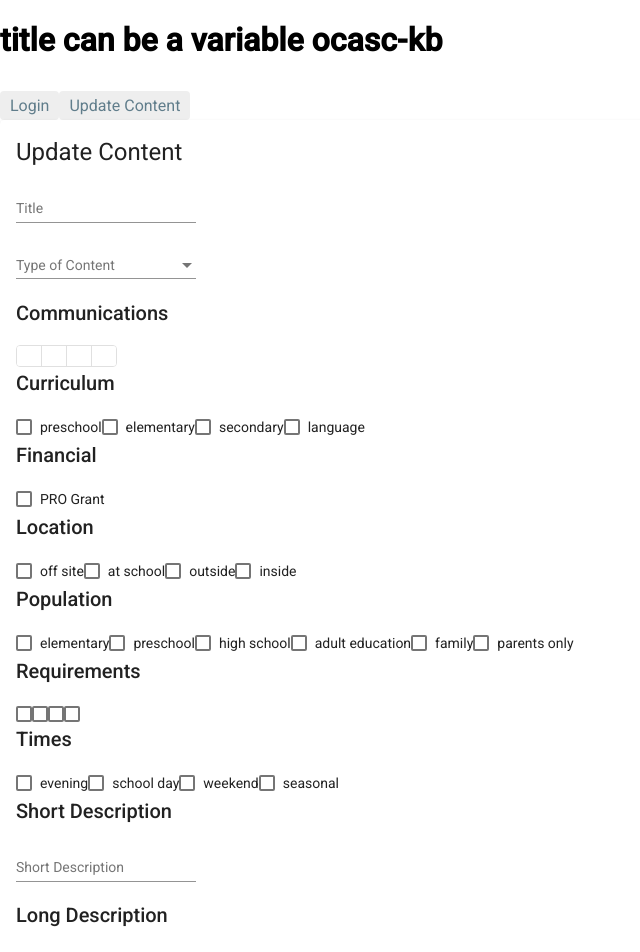
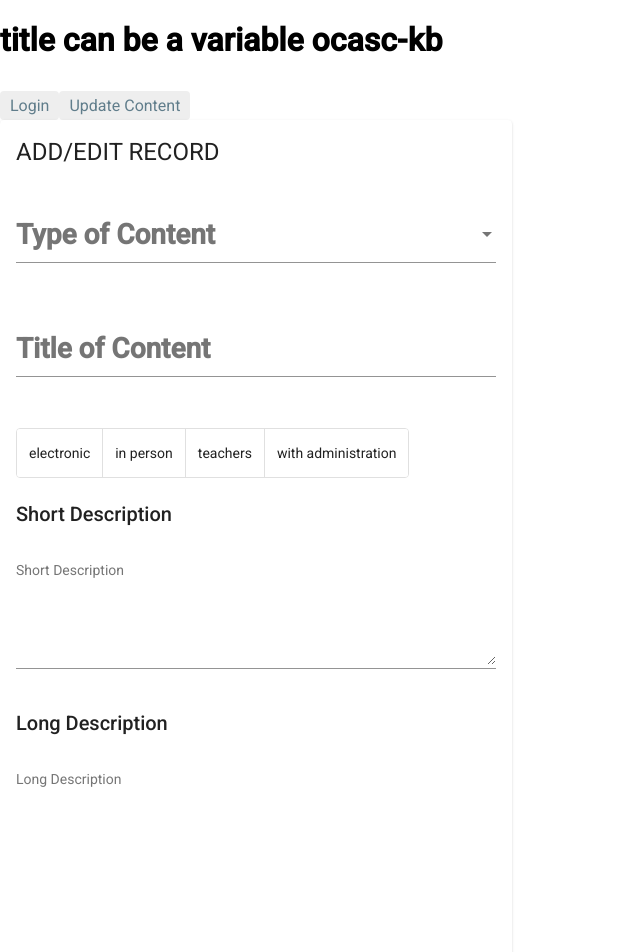
Before and after one commit to rjriel/ocasc-kb-frontend, an Angular app: page /updatecontent in a window 1280 px wide. Shown: the top 952 px of the page, without its empty margins (0-640 px from the left). Built offline with nearby package versions, Linux system fonts and the light colour scheme.

Commit message:
basic add/edit form layed out

```diff
--- a/src/app/updatecontent/updatecontent.component.css
+++ b/src/app/updatecontent/updatecontent.component.css
@@ -0,0 +1,19 @@
+.mat-card {
+    max-width: 480px;
+}
+.formtitle > * {
+  font-size: 200%;
+  font-weight: bold;
+}
+.smalltextarea {
+  height: 100px;
+}
+.largetextarea {
+  height: 300px;
+  }
+textarea {
+    width: 100%;
+}
+mat-form-field {
+    width: 100%;
+}
--- a/src/app/updatecontent/updatecontent.component.html
+++ b/src/app/updatecontent/updatecontent.component.html
@@ -1,13 +1,8 @@
 <mat-card>
     <section class="mat-typography">
-        <h1>Update Content</h1>
+        <h1>ADD/EDIT RECORD</h1>
         <form>
-            <section>
-                <mat-form-field>
-                    <input matInput type="text" placeholder="Title">
-                </mat-form-field>
-            </section>
-            <section>
+            <section class="formtitle">
                 <mat-form-field>
                     <mat-select placeholder="Type of Content">
                         <mat-option *ngFor="let type of types" [value]="type.value">
@@ -16,60 +11,31 @@
                     </mat-select>
                 </mat-form-field>
             </section>
+            <section class="formtitle">
+                <mat-form-field>
+                    <input matInput type="text" placeholder="Title of Content">
+                </mat-form-field>
+            </section>
             <section>
-                <h2>Communications</h2>
+                <h2></h2>
                 <mat-button-toggle-group multiple>
-                    <mat-button-toggle *ngFor="let comm of communications" [value]="comm.value">
-                        {{comm.viewValue}}
+                    <mat-button-toggle *ngFor="let comm of communications" [value]="comm">
+                        {{comm}}
                     </mat-button-toggle>
                 </mat-button-toggle-group>
             </section>
-            <section>
-                <h2>Curriculum</h2>
-                <mat-checkbox *ngFor="let curr of curriculum" [value]="curr.value">
-                    {{curr.viewValue}}
-                </mat-checkbox>
-            </section>
-            <section>
-                <h2>Financial</h2>
-                <mat-checkbox *ngFor="let fin of financial" [value]="fin.value">
-                    {{fin.viewValue}}
-                </mat-checkbox>
-            </section>
-            <section>
-                <h2>Location</h2>
-                <mat-checkbox *ngFor="let loc of location" [value]="loc.value">
-                    {{loc.viewValue}}
-                </mat-checkbox>
-            </section>
-            <section>
-                <h2>Population</h2>
-                <mat-checkbox *ngFor="let pop of population" [value]="pop.value">
-                    {{pop.viewValue}}
-                </mat-checkbox>
-            </section>
-            <section>
-                <h2>Requirements</h2>
-                <mat-checkbox *ngFor="let req of communications" [value]="req.value">
-                    {{req.viewValue}}
-                </mat-checkbox>
-            </section>
-            <section>
-                <h2>Times</h2>
-                <mat-checkbox *ngFor="let tim of times" [value]="tim.value">
-                    {{tim.viewValue}}
-                </mat-checkbox>
-            </section>
+            <br/>
             <section>
                 <h2>Short Description</h2>
                 <mat-form-field>
-                    <input matInput type="text" placeholder="Short Description">
+                    <textarea matInput class="smalltextarea" placeholder="Short Description"></textarea>
                 </mat-form-field>
             </section>
+            <br/>
             <section>
                 <h2>Long Description</h2>
                 <mat-form-field>
-                    <input matInput type="text" placeholder="Long Description">
+                    <textarea matInput class="largetextarea" placeholder="Long Description"></textarea>
                 </mat-form-field>
             </section>
             <section>
@@ -80,6 +46,22 @@
                 <mat-form-field>
                     <input matInput type="text" placeholder="Title">
                 </mat-form-field>
+                <br />
+                <mat-form-field>
+                    <mat-select placeholder="School">
+                        <mat-option *ngFor="let school of schools" [value]="school.value">
+                            {{school.viewValue}}
+                        </mat-option>
+                    </mat-select>
+                </mat-form-field>
+                <br />
+                <mat-form-field>
+                    <input matInput type="text" placeholder="Today's Date (autofill)">
+                </mat-form-field>
+                <br />
+                <mat-form-field>
+                    <input matInput type="text" placeholder="Date Modified (autofill)">
+                </mat-form-field>
             </section>
 
         </form>
--- a/src/app/updatecontent/updatecontent.component.ts
+++ b/src/app/updatecontent/updatecontent.component.ts
@@ -19,11 +19,9 @@ export class UpdatecontentComponent implements OnInit {
     'teachers',
     'with administration',
   ];
-  curriculum = [
-      {value: 'curr-0',  viewValue: 'preschool'},
-      {value: 'curr-1',  viewValue: 'elementary'},
-      {value: 'curr-2',  viewValue: 'secondary'},
-      {value: 'curr-3',  viewValue: 'language'},
+  schools = [
+      {value: 'school-0',  viewValue: 'A Secondary School'},
+      {value: 'school-1',  viewValue: 'B Elementary'},
 
   ];
   financial = [
```
